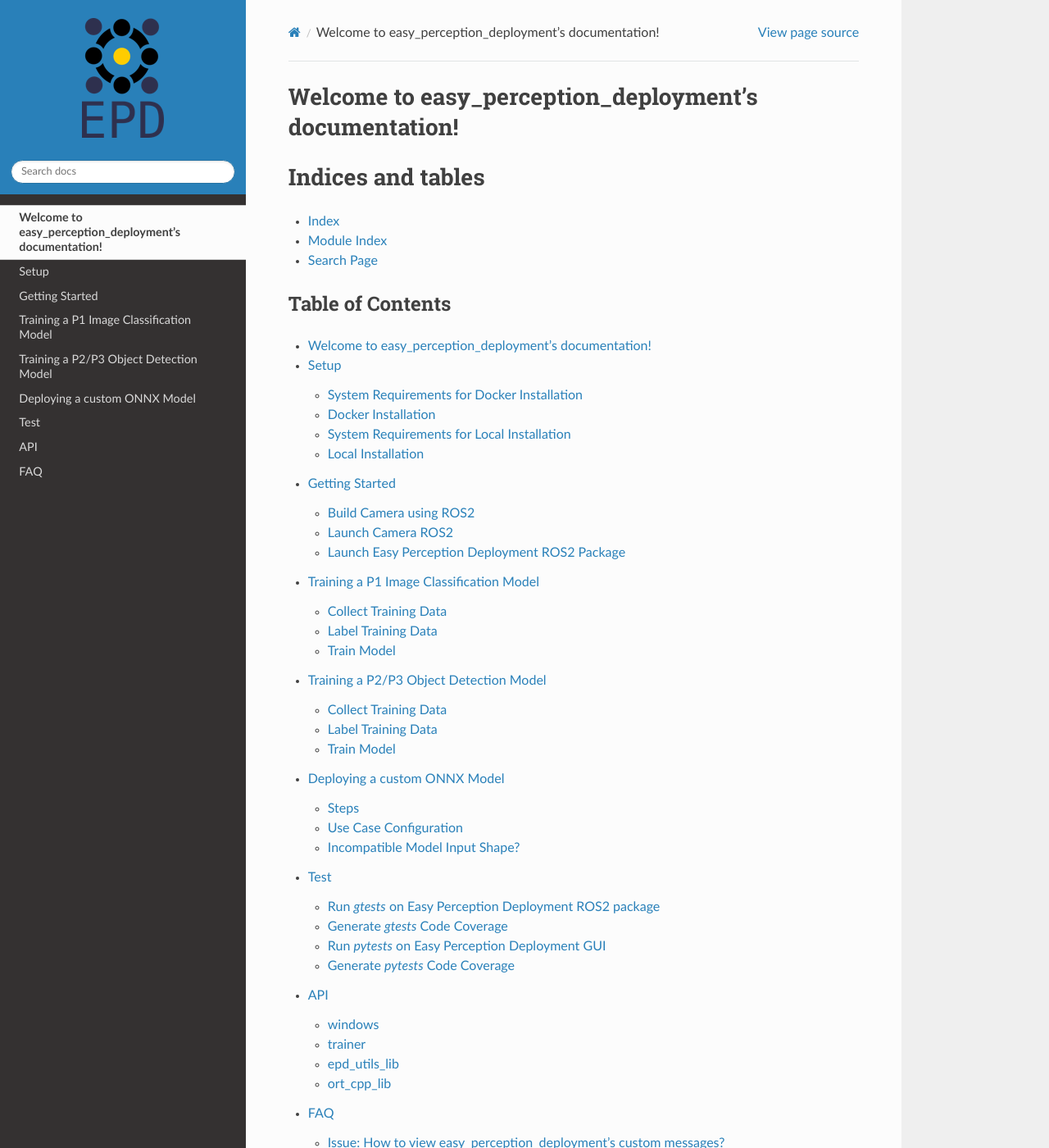
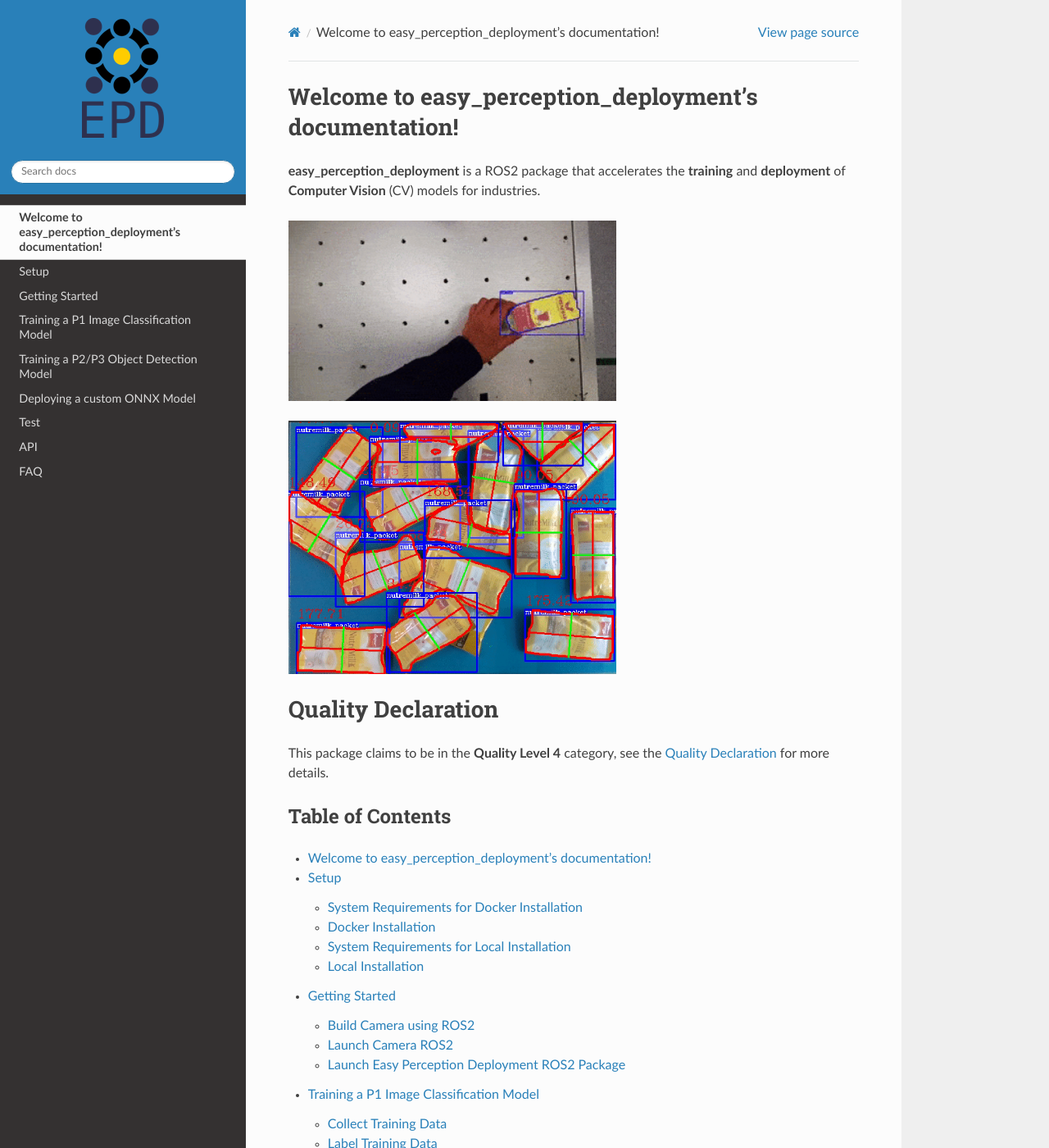
Before and after one commit to ros-industrial/epd_docs, a Sphinx documentation site: the page built from docs/index.rst, in a window 1280 px wide and 1400 px high. Shown: the whole window at 82% size. Built offline with Sphinx 7.4.7 and the Read the Docs theme 2.0.0, drawn with Linux system fonts in a browser that asks for light colours; some of the changed text lies outside the part shown.

Commit message:
:hammer: Revamped Welcome page of epd_docs to include lite version of GitHub root README.md

```diff
--- a/docs/index.rst
+++ b/docs/index.rst
@@ -6,17 +6,23 @@
 Welcome to easy_perception_deployment's documentation!
 ======================================================
 
+**easy_perception_deployment** is a ROS2 package that accelerates the **training** and **deployment** of **Computer Vision** (CV) models for industries.
+
+.. image:: img/dc.gif
+  :width: 400
+.. image:: img/p3_localize.gif
+  :width: 400
+
 .. toctree::
    :maxdepth: 2
    :caption: Contents:
 
 
-Indices and tables
-==================
+Quality Declaration
+===================
 
-* :ref:`genindex`
-* :ref:`modindex`
-* :ref:`search`
+This package claims to be in the **Quality Level 4** category, see the `Quality Declaration <https://github.com/ros-industrial/easy_perception_deployment/blob/master/QUALITY_DECLARATION.md>`_ for more details.
+
 
 Table of Contents
 ^^^^^^^^^^^^^^^^^
@@ -33,3 +39,12 @@ Table of Contents
     guide/test.rst
     api/index.rst
     guide/faq.rst
+
+Contributions & Feedback
+========================
+
+**We welcome contributions!** Please see the `contribution guidelines <https://github.com/ros-industrial/easy_perception_deployment/blob/master/CONTRIBUTING.md>`_.
+
+For **feature requests** or **bug reports**, please file a `GitHub Issue <https://github.com/ros-industrial/easy_perception_deployment/issues>`_.
+
+For **general discussion** or **questions**, please use `GitHub Discussions <https://github.com/ros-industrial/easy_perception_deployment/discussions>`_.
```
